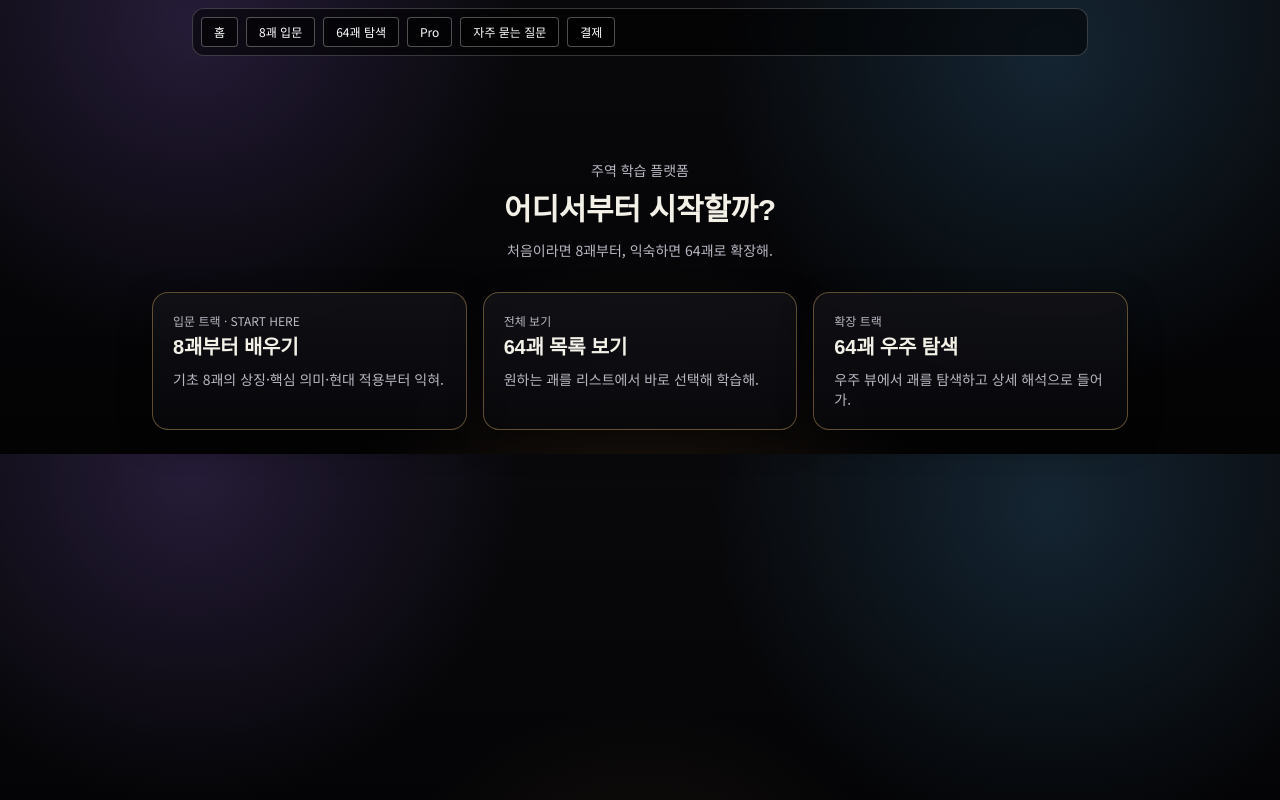
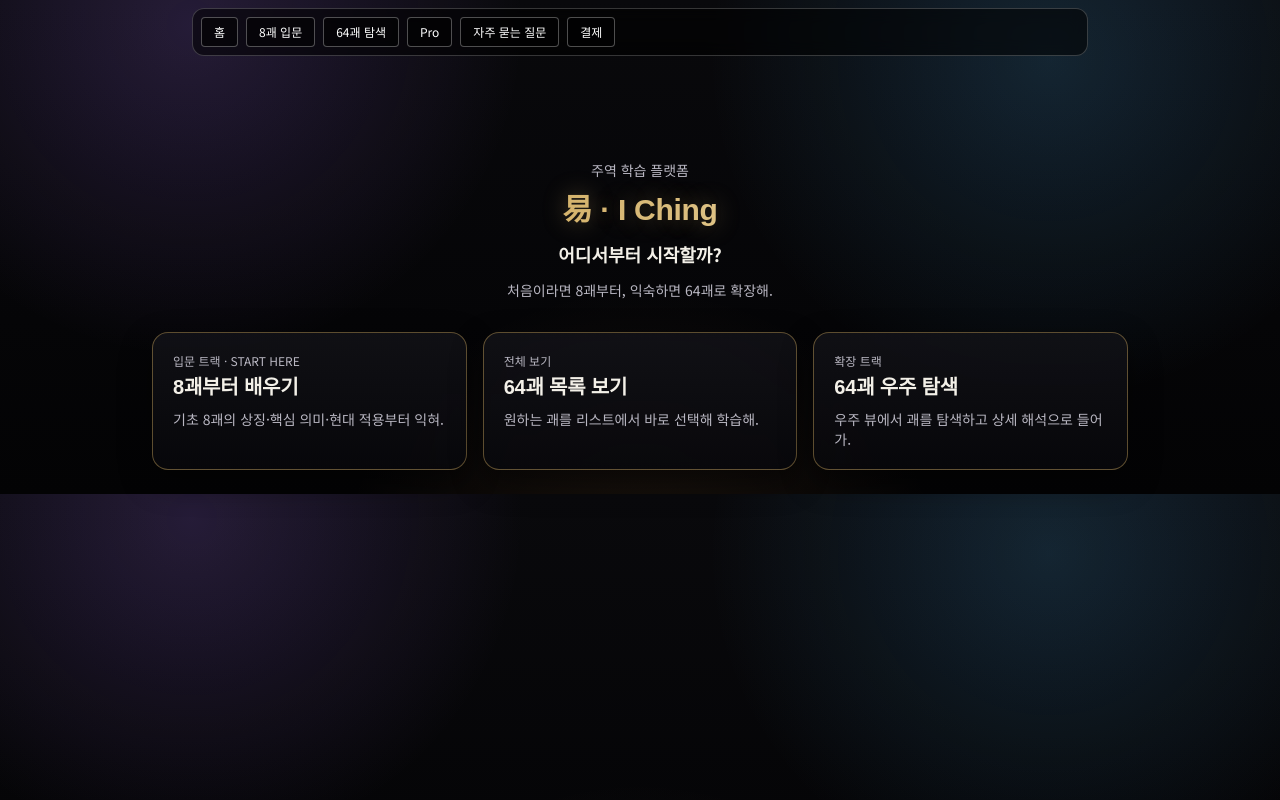
Before and after one commit to kinddragon1224/iching-learning-web, a Next.js app: page / in a window 1280 px wide. Built offline with nearby package versions, Linux system fonts and the light colour scheme.

Commit message:
Add animated home title and subtle intro motion

```diff
--- a/app/globals.css
+++ b/app/globals.css
@@ -127,3 +127,51 @@ h3 {
   text-shadow: 0 0 10px rgba(0, 0, 0, 0.8);
   pointer-events: none;
 }
+
+.home-title-glow {
+  background: linear-gradient(90deg, #f8e5b4 0%, #d4b26a 40%, #fff2cf 100%);
+  -webkit-background-clip: text;
+  background-clip: text;
+  color: transparent;
+  text-shadow: 0 0 22px rgba(212, 178, 106, 0.28);
+  animation: titleGlowPulse 3.2s ease-in-out infinite;
+}
+
+.home-fade-up {
+  opacity: 0;
+  transform: translateY(10px);
+  animation: homeFadeUp 700ms ease forwards;
+}
+
+.home-fade-up-delay {
+  opacity: 0;
+  transform: translateY(10px);
+  animation: homeFadeUp 900ms ease forwards;
+  animation-delay: 120ms;
+}
+
+.home-fade-in {
+  opacity: 0;
+  animation: homeFadeIn 800ms ease forwards;
+}
+
+@keyframes homeFadeIn {
+  from { opacity: 0; }
+  to { opacity: 1; }
+}
+
+@keyframes homeFadeUp {
+  from {
+    opacity: 0;
+    transform: translateY(10px);
+  }
+  to {
+    opacity: 1;
+    transform: translateY(0);
+  }
+}
+
+@keyframes titleGlowPulse {
+  0%, 100% { text-shadow: 0 0 16px rgba(212, 178, 106, 0.2); }
+  50% { text-shadow: 0 0 28px rgba(212, 178, 106, 0.42); }
+}
--- a/app/page.tsx
+++ b/app/page.tsx
@@ -1,12 +1,15 @@
+"use client";
+
 import Link from "next/link";
 
 export default function Home() {
   return (
     <main className="mx-auto max-w-5xl p-6 pt-24">
       <header className="space-y-3 text-center">
-        <p className="text-sm text-[var(--text-muted)]">주역 학습 플랫폼</p>
-        <h1 className="text-3xl font-bold">어디서부터 시작할까?</h1>
-        <p className="text-sm text-[var(--text-muted)]">처음이라면 8괘부터, 익숙하면 64괘로 확장해.</p>
+        <p className="text-sm text-[var(--text-muted)] home-fade-in">주역 학습 플랫폼</p>
+        <h1 className="text-3xl font-bold home-title-glow">易 · I Ching</h1>
+        <p className="text-lg font-semibold home-fade-up">어디서부터 시작할까?</p>
+        <p className="text-sm text-[var(--text-muted)] home-fade-up-delay">처음이라면 8괘부터, 익숙하면 64괘로 확장해.</p>
       </header>
 
       <section className="mt-8 grid gap-4 md:grid-cols-3">
```
